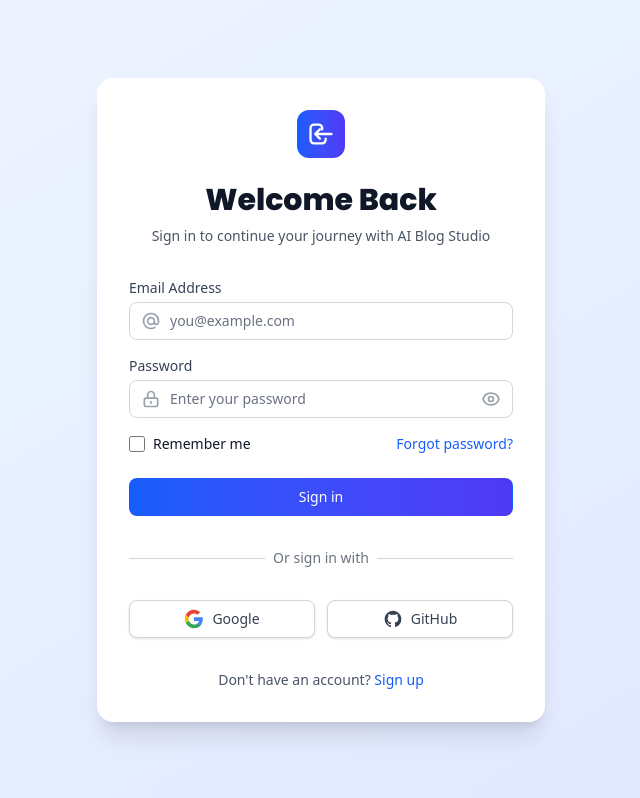
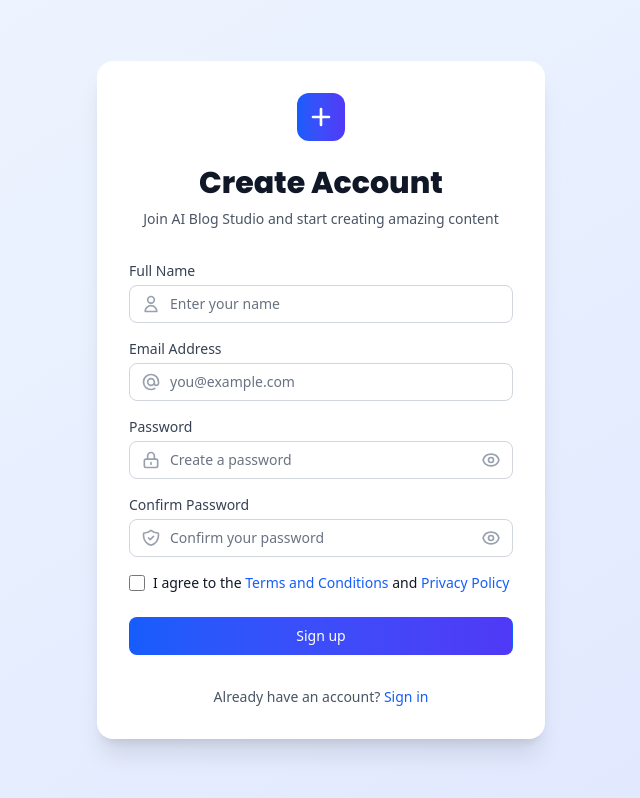
Before and after one commit to MuhammadShuraim3637/Ai-Blog-Studio, a Next.js app: page /signup in a window 1280 px wide. Shown: the whole page, without its empty margins (319-959 px from the left). Built offline with nearby package versions, Linux system fonts and the light colour scheme.

Commit message:
fix: main layout

```diff
--- a/app/(auth)/signup/page.tsx
+++ b/app/(auth)/signup/page.tsx
@@ -1,3 +1,4 @@
+// app/(auth)/signup/page.tsx
 'use client';
 
 import { useState, useEffect } from 'react';
@@ -5,18 +6,26 @@ import { useRouter } from 'next/navigation';
 import Link from 'next/link';
 import { useAuth } from '@/hooks/useAuth';
 
-export default function LoginPage() {
+export default function SignupPage() {
   const router = useRouter();
-  const { login, isLoading, error, clearError, isAuthenticated } = useAuth();
+  const { signup, isLoading, error, clearError, isAuthenticated } = useAuth();
 
   const [formData, setFormData] = useState({
+    name: '',
     email: '',
     password: '',
-    rememberMe: false,
+    confirmPassword: '',
+    agreeToTerms: false,
   });
 
   const [showPassword, setShowPassword] = useState(false);
+  const [showConfirmPassword, setShowConfirmPassword] = useState(false);
   const [localError, setLocalError] = useState<string | null>(null);
+  const [passwordStrength, setPasswordStrength] = useState({
+    message: '',
+    color: 'bg-gray-200',
+    width: '0%',
+  });
 
   // Redirect if already authenticated
   useEffect(() => {
@@ -24,6 +33,35 @@ export default function LoginPage() {
       router.push('/dashboard');
     }
   }, [isAuthenticated, router]);
+
+  // Check password strength
+  useEffect(() => {
+    const checkStrength = (password: string) => {
+      let score = 0;
+      if (password.length >= 8) score++;
+      if (password.length >= 12) score++;
+      if (/[A-Z]/.test(password)) score++;
+      if (/[0-9]/.test(password)) score++;
+      if (/[^A-Za-z0-9]/.test(password)) score++;
+
+      const strengthMap = {
+        0: { message: 'Very Weak', color: 'bg-red-500', width: '10%' },
+        1: { message: 'Weak', color: 'bg-orange-500', width: '25%' },
+        2: { message: 'Fair', color: 'bg-yellow-500', width: '50%' },
+        3: { message: 'Good', color: 'bg-blue-500', width: '75%' },
+        4: { message: 'Strong', color: 'bg-green-500', width: '90%' },
+        5: { message: 'Very Strong', color: 'bg-green-600', width: '100%' },
+      };
+
+      return strengthMap[Math.min(score, 5) as keyof typeof strengthMap] || strengthMap[0];
+    };
+
+    if (formData.password) {
+      setPasswordStrength(checkStrength(formData.password));
+    } else {
+      setPasswordStrength({ message: '', color: 'bg-gray-200', width: '0%' });
+    }
+  }, [formData.password]);
 
   const handleChange = (e: React.ChangeEvent<HTMLInputElement>) => {
     const { name, value, type, checked } = e.target;
@@ -37,13 +75,33 @@ export default function LoginPage() {
   };
 
   const validateForm = () => {
-    if (!formData.email || !formData.password) {
+    if (!formData.name || !formData.email || !formData.password || !formData.confirmPassword) {
       setLocalError('Please fill in all fields');
+      return false;
+    }
+
+    if (formData.name.length < 2) {
+      setLocalError('Name must be at least 2 characters');
       return false;
     }
 
     if (!/^\S+@\S+\.\S+$/.test(formData.email)) {
       setLocalError('Please enter a valid email address');
+      return false;
+    }
+
+    if (formData.password.length < 8) {
+      setLocalError('Password must be at least 8 characters');
+      return false;
+    }
+
+    if (formData.password !== formData.confirmPassword) {
+      setLocalError('Passwords do not match');
+      return false;
+    }
+
+    if (!formData.agreeToTerms) {
+      setLocalError('Please agree to the Terms and Conditions');
       return false;
     }
 
@@ -55,20 +113,11 @@ export default function LoginPage() {
 
     if (!validateForm()) return;
 
-    // Assuming your login hook takes email and password
-    const success = await login(formData.email, formData.password);
+    const success = await signup(formData.name, formData.email, formData.password);
 
     if (success) {
       router.push('/dashboard');
     }
-  };
-
-  const handleGoogleLogin = () => {
-    window.location.href = '/api/auth/google';
-  };
-
-  const handleGithubLogin = () => {
-    window.location.href = '/api/auth/github';
   };
 
   return (
@@ -78,17 +127,16 @@ export default function LoginPage() {
         <div>
           <div className="flex justify-center">
             <div className="h-12 w-12 bg-gradient-to-r from-blue-600 to-indigo-600 rounded-xl flex items-center justify-center">
-              {/* Login Icon matching the theme */}
-              <svg className="h-7 w-7 text-white" fill="none" viewBox="0 0 24 24" stroke="currentColor">
-                <path strokeLinecap="round" strokeLinejoin="round" strokeWidth={2} d="M11 16l-4-4m0 0l4-4m-4 4h14m-5 4v1a3 3 0 01-3 3H6a3 3 0 01-3-3V7a3 3 0 013-3h4a3 3 0 013 3v1" />
+              <svg className="h-8 w-8 text-white" fill="none" viewBox="0 0 24 24" stroke="currentColor">
+                <path strokeLinecap="round" strokeLinejoin="round" strokeWidth={2} d="M12 6v6m0 0v6m0-6h6m-6 0H6" />
               </svg>
             </div>
           </div>
           <h2 className="mt-6 text-center text-3xl font-extrabold text-gray-900">
-            Welcome Back
+            Create Account
           </h2>
           <p className="mt-2 text-center text-sm text-gray-600">
-            Sign in to continue your journey with AI Blog Studio
+            Join AI Blog Studio and start creating amazing content
           </p>
         </div>
 
@@ -110,9 +158,34 @@ export default function LoginPage() {
           </div>
         )}
 
-        {/* Login Form */}
+        {/* Signup Form */}
         <form className="mt-8 space-y-6" onSubmit={handleSubmit}>
           <div className="space-y-4">
+            {/* Name Field */}
+            <div>
+              <label htmlFor="name" className="block text-sm font-medium text-gray-700 mb-1">
+                Full Name
+              </label>
+              <div className="relative">
+                <div className="absolute inset-y-0 left-0 pl-3 flex items-center pointer-events-none">
+                  <svg className="h-5 w-5 text-gray-400" fill="none" viewBox="0 0 24 24" stroke="currentColor">
+                    <path strokeLinecap="round" strokeLinejoin="round" strokeWidth={2} d="M16 7a4 4 0 11-8 0 4 4 0 018 0zM12 14a7 7 0 00-7 7h14a7 7 0 00-7-7z" />
+                  </svg>
+                </div>
+                <input
+                  id="name"
+                  name="name"
+                  type="text"
+                  autoComplete="name"
+                  required
+                  value={formData.name}
+                  onChange={handleChange}
+                  className="appearance-none relative block w-full px-3 py-2 pl-10 border border-gray-300 placeholder-gray-500 text-gray-900 rounded-lg focus:outline-none focus:ring-blue-500 focus:border-blue-500 sm:text-sm"
+                  placeholder="Enter your name"
+                />
+              </div>
+            </div>
+
             {/* Email Field */}
             <div>
               <label htmlFor="email" className="block text-sm font-medium text-gray-700 mb-1">
@@ -153,12 +226,12 @@ export default function LoginPage() {
                   id="password"
                   name="password"
                   type={showPassword ? 'text' : 'password'}
-                  autoComplete="current-password"
+                  autoComplete="new-password"
                   required
                   value={formData.password}
                   onChange={handleChange}
                   className="appearance-none relative block w-full px-3 py-2 pl-10 border border-gray-300 placeholder-gray-500 text-gray-900 rounded-lg focus:outline-none focus:ring-blue-500 focus:border-blue-500 sm:text-sm"
-                  placeholder="Enter your password"
+                  placeholder="Create a password"
                 />
                 <button
                   type="button"
@@ -177,29 +250,104 @@ export default function LoginPage() {
                   )}
                 </button>
               </div>
+
+              {/* Password Strength Indicator */}
+              {formData.password && (
+                <div className="mt-2">
+                  <div className="flex justify-between mb-1">
+                    <span className="text-xs text-gray-600">Password strength:</span>
+                    <span className="text-xs font-medium" style={{ color: passwordStrength.color === 'bg-gray-200' ? '#6B7280' : '' }}>
+                      {passwordStrength.message}
+                    </span>
+                  </div>
+                  <div className="w-full bg-gray-200 rounded-full h-1.5">
+                    <div
+                      className={`h-1.5 rounded-full transition-all duration-300 ${passwordStrength.color}`}
+                      style={{ width: passwordStrength.width }}
+                    />
+                  </div>
+                  <ul className="mt-2 text-xs text-gray-500 space-y-1">
+                    <li className={formData.password.length >= 8 ? 'text-green-600' : ''}>
+                      ✓ At least 8 characters
+                    </li>
+                    <li className={/[A-Z]/.test(formData.password) ? 'text-green-600' : ''}>
+                      ✓ One uppercase letter
+                    </li>
+                    <li className={/[0-9]/.test(formData.password) ? 'text-green-600' : ''}>
+                      ✓ One number
+                    </li>
+                    <li className={/[^A-Za-z0-9]/.test(formData.password) ? 'text-green-600' : ''}>
+                      ✓ One special character
+                    </li>
+                  </ul>
+                </div>
+              )}
             </div>
 
-            {/* Remember Me & Forgot Password */}
-            <div className="flex items-center justify-between">
-              <div className="flex items-center">
+            {/* Confirm Password Field */}
+            <div>
+              <label htmlFor="confirmPassword" className="block text-sm font-medium text-gray-700 mb-1">
+                Confirm Password
+              </label>
+              <div className="relative">
+                <div className="absolute inset-y-0 left-0 pl-3 flex items-center pointer-events-none">
+                  <svg className="h-5 w-5 text-gray-400" fill="none" viewBox="0 0 24 24" stroke="currentColor">
+                    <path strokeLinecap="round" strokeLinejoin="round" strokeWidth={2} d="M9 12l2 2 4-4m5.618-4.016A11.955 11.955 0 0112 2.944a11.955 11.955 0 01-8.618 3.04A12.02 12.02 0 003 9c0 5.591 3.824 10.29 9 11.622 5.176-1.332 9-6.03 9-11.622 0-1.042-.133-2.052-.382-3.016z" />
+                  </svg>
+                </div>
                 <input
-                  id="rememberMe"
-                  name="rememberMe"
-                  type="checkbox"
-                  checked={formData.rememberMe}
+                  id="confirmPassword"
+                  name="confirmPassword"
+                  type={showConfirmPassword ? 'text' : 'password'}
+                  autoComplete="new-password"
+                  required
+                  value={formData.confirmPassword}
                   onChange={handleChange}
-                  className="h-4 w-4 text-blue-600 focus:ring-blue-500 border-gray-300 rounded"
+                  className="appearance-none relative block w-full px-3 py-2 pl-10 border border-gray-300 placeholder-gray-500 text-gray-900 rounded-lg focus:outline-none focus:ring-blue-500 focus:border-blue-500 sm:text-sm"
+                  placeholder="Confirm your password"
                 />
-                <label htmlFor="rememberMe" className="ml-2 block text-sm text-gray-900">
-                  Remember me
-                </label>
+                <button
+                  type="button"
+                  onClick={() => setShowConfirmPassword(!showConfirmPassword)}
+                  className="absolute inset-y-0 right-0 pr-3 flex items-center"
+                >
+                  {showConfirmPassword ? (
+                    <svg className="h-5 w-5 text-gray-400" fill="none" viewBox="0 0 24 24" stroke="currentColor">
+                      <path strokeLinecap="round" strokeLinejoin="round" strokeWidth={2} d="M13.875 18.825A10.05 10.05 0 0112 19c-4.478 0-8.268-2.943-9.543-7a9.97 9.97 0 011.563-3.029m5.858.908a3 3 0 114.243 4.243M9.878 9.878l4.242 4.242M9.88 9.88l-3.29-3.29m7.532 7.532l3.29 3.29M3 3l3.59 3.59m0 0A9.953 9.953 0 0112 5c4.478 0 8.268 2.943 9.543 7a10.025 10.025 0 01-4.132 5.411m0 0L21 21" />
+                    </svg>
+                  ) : (
+                    <svg className="h-5 w-5 text-gray-400" fill="none" viewBox="0 0 24 24" stroke="currentColor">
+                      <path strokeLinecap="round" strokeLinejoin="round" strokeWidth={2} d="M15 12a3 3 0 11-6 0 3 3 0 016 0z" />
+                      <path strokeLinecap="round" strokeLinejoin="round" strokeWidth={2} d="M2.458 12C3.732 7.943 7.523 5 12 5c4.478 0 8.268 2.943 9.542 7-1.274 4.057-5.064 7-9.542 7-4.477 0-8.268-2.943-9.542-7z" />
+                    </svg>
+                  )}
+                </button>
               </div>
+              {formData.confirmPassword && formData.password !== formData.confirmPassword && (
+                <p className="mt-1 text-xs text-red-600">Passwords do not match</p>
+              )}
+            </div>
 
-              <div className="text-sm">
-                <Link href="/forgot-password" className="font-medium text-blue-600 hover:text-blue-500">
-                  Forgot password?
+            {/* Terms and Conditions */}
+            <div className="flex items-center">
+              <input
+                id="agreeToTerms"
+                name="agreeToTerms"
+                type="checkbox"
+                checked={formData.agreeToTerms}
+                onChange={handleChange}
+                className="h-4 w-4 text-blue-600 focus:ring-blue-500 border-gray-300 rounded"
+              />
+              <label htmlFor="agreeToTerms" className="ml-2 block text-sm text-gray-900">
+                I agree to the{' '}
+                <Link href="/terms" className="text-blue-600 hover:text-blue-500">
+                  Terms and Conditions
                 </Link>
-              </div>
+                {' '}and{' '}
+                <Link href="/privacy" className="text-blue-600 hover:text-blue-500">
+                  Privacy Policy
+                </Link>
+              </label>
             </div>
           </div>
 
@@ -216,57 +364,21 @@ export default function LoginPage() {
                     <circle className="opacity-25" cx="12" cy="12" r="10" stroke="currentColor" strokeWidth="4"></circle>
                     <path className="opacity-75" fill="currentColor" d="M4 12a8 8 0 018-8V0C5.373 0 0 5.373 0 12h4zm2 5.291A7.962 7.962 0 014 12H0c0 3.042 1.135 5.824 3 7.938l3-2.647z"></path>
                   </svg>
-                  Signing in...
+                  Creating account...
                 </div>
               ) : (
-                'Sign in'
+                'Sign up'
               )}
             </button>
           </div>
         </form>
 
-        {/* Divider */}
-        <div className="relative">
-          <div className="absolute inset-0 flex items-center">
-            <div className="w-full border-t border-gray-300"></div>
-          </div>
-          <div className="relative flex justify-center text-sm">
-            <span className="px-2 bg-white text-gray-500">Or sign in with</span>
-          </div>
-        </div>
-
-        {/* Social Login Buttons */}
-        <div className="grid grid-cols-2 gap-3">
-          <button
-            onClick={handleGoogleLogin}
-            className="w-full flex items-center justify-center px-4 py-2 border border-gray-300 rounded-lg shadow-sm text-sm font-medium text-gray-700 bg-white hover:bg-gray-50 transition-colors duration-200"
-          >
-            <svg className="h-5 w-5 mr-2" viewBox="0 0 24 24">
-              <path d="M22.56 12.25c0-.78-.07-1.53-.2-2.25H12v4.26h5.92c-.26 1.37-1.04 2.53-2.21 3.31v2.77h3.57c2.08-1.92 3.28-4.74 3.28-8.09z" fill="#4285F4" />
-              <path d="M12 23c2.97 0 5.46-.98 7.28-2.66l-3.57-2.77c-.98.66-2.23 1.06-3.71 1.06-2.86 0-5.29-1.93-6.16-4.53H2.18v2.84C3.99 20.53 7.7 23 12 23z" fill="#34A853" />
-              <path d="M5.84 14.09c-.22-.66-.35-1.36-.35-2.09s.13-1.43.35-2.09V7.07H2.18C1.43 8.55 1 10.22 1 12s.43 3.45 1.18 4.93l2.85-2.22.81-.62z" fill="#FBBC05" />
-              <path d="M12 5.38c1.62 0 3.06.56 4.21 1.64l3.15-3.15C17.45 2.09 14.97 1 12 1 7.7 1 3.99 3.47 2.18 7.07l3.66 2.84c.87-2.6 3.3-4.53 6.16-4.53z" fill="#EA4335" />
-            </svg>
-            Google
-          </button>
-
-          <button
-            onClick={handleGithubLogin}
-            className="w-full flex items-center justify-center px-4 py-2 border border-gray-300 rounded-lg shadow-sm text-sm font-medium text-gray-700 bg-white hover:bg-gray-50 transition-colors duration-200"
-          >
-            <svg className="h-5 w-5 mr-2" fill="currentColor" viewBox="0 0 24 24">
-              <path fillRule="evenodd" d="M12 2C6.477 2 2 6.484 2 12.017c0 4.425 2.865 8.18 6.839 9.504.5.092.682-.217.682-.483 0-.237-.008-.868-.013-1.703-2.782.605-3.369-1.343-3.369-1.343-.454-1.158-1.11-1.466-1.11-1.466-.908-.62.069-.608.069-.608 1.003.07 1.531 1.032 1.531 1.032.892 1.53 2.341 1.088 2.91.832.092-.647.35-1.088.636-1.338-2.22-.253-4.555-1.113-4.555-4.951 0-1.093.39-1.988 1.029-2.688-.103-.253-.446-1.272.098-2.65 0 0 .84-.27 2.75 1.026A9.564 9.564 0 0112 6.844c.85.004 1.705.115 2.504.337 1.909-1.296 2.747-1.027 2.747-1.027.546 1.379.202 2.398.1 2.651.64.7 1.028 1.595 1.028 2.688 0 3.848-2.339 4.695-4.566 4.943.359.309.678.92.678 1.855 0 1.338-.012 2.419-.012 2.747 0 .268.18.58.688.482A10.019 10.019 0 0022 12.017C22 6.484 17.522 2 12 2z" clipRule="evenodd" />
-            </svg>
-            GitHub
-          </button>
-        </div>
-
-        {/* Signup Link */}
+        {/* Login Link */}
         <div className="text-center">
           <p className="text-sm text-gray-600">
-            Don't have an account?{' '}
-            <Link href="/signup" className="font-medium text-blue-600 hover:text-blue-500">
-              Sign up
+            Already have an account?{' '}
+            <Link href="/login" className="font-medium text-blue-600 hover:text-blue-500">
+              Sign in
             </Link>
           </p>
         </div>
```
